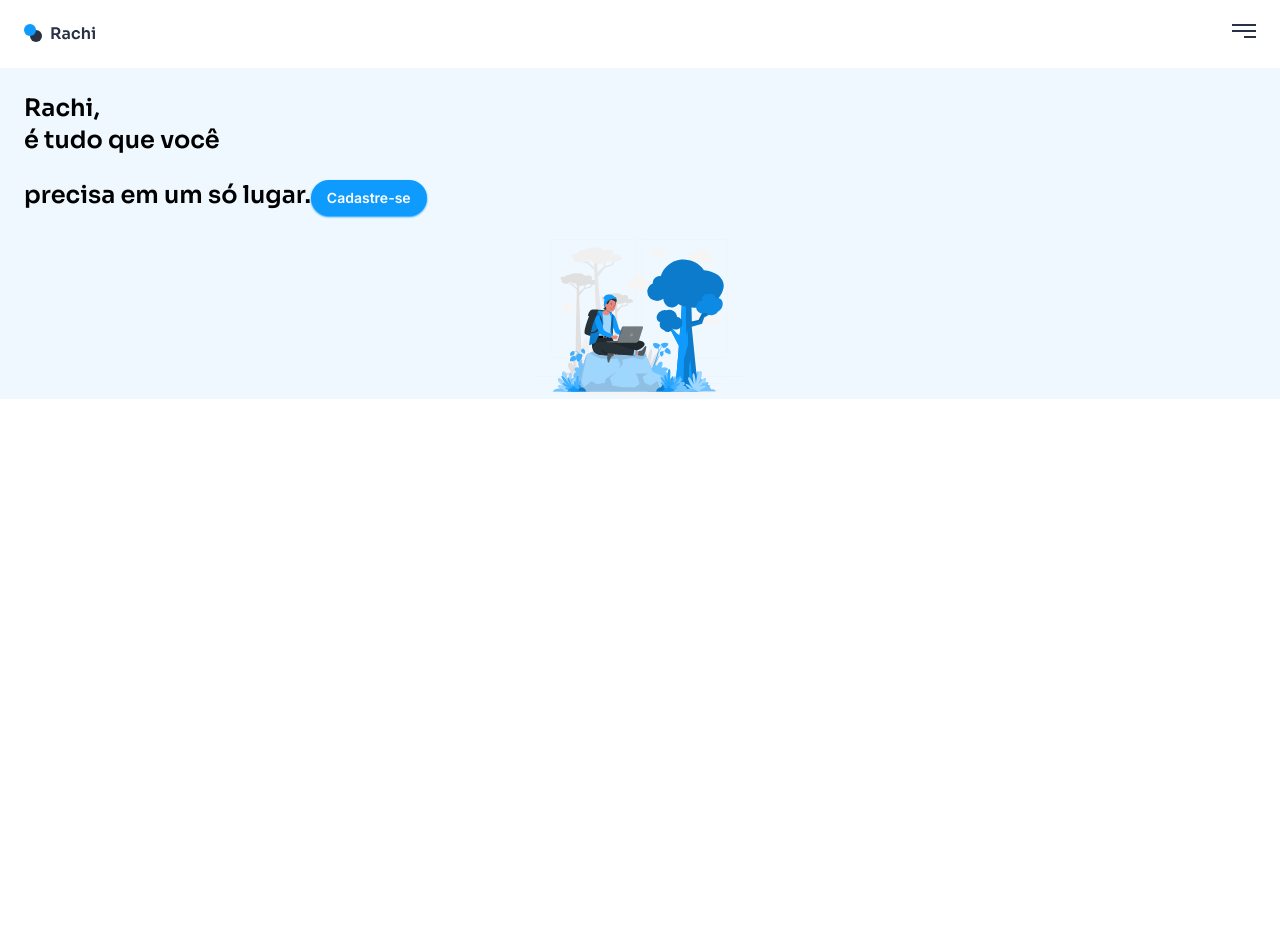
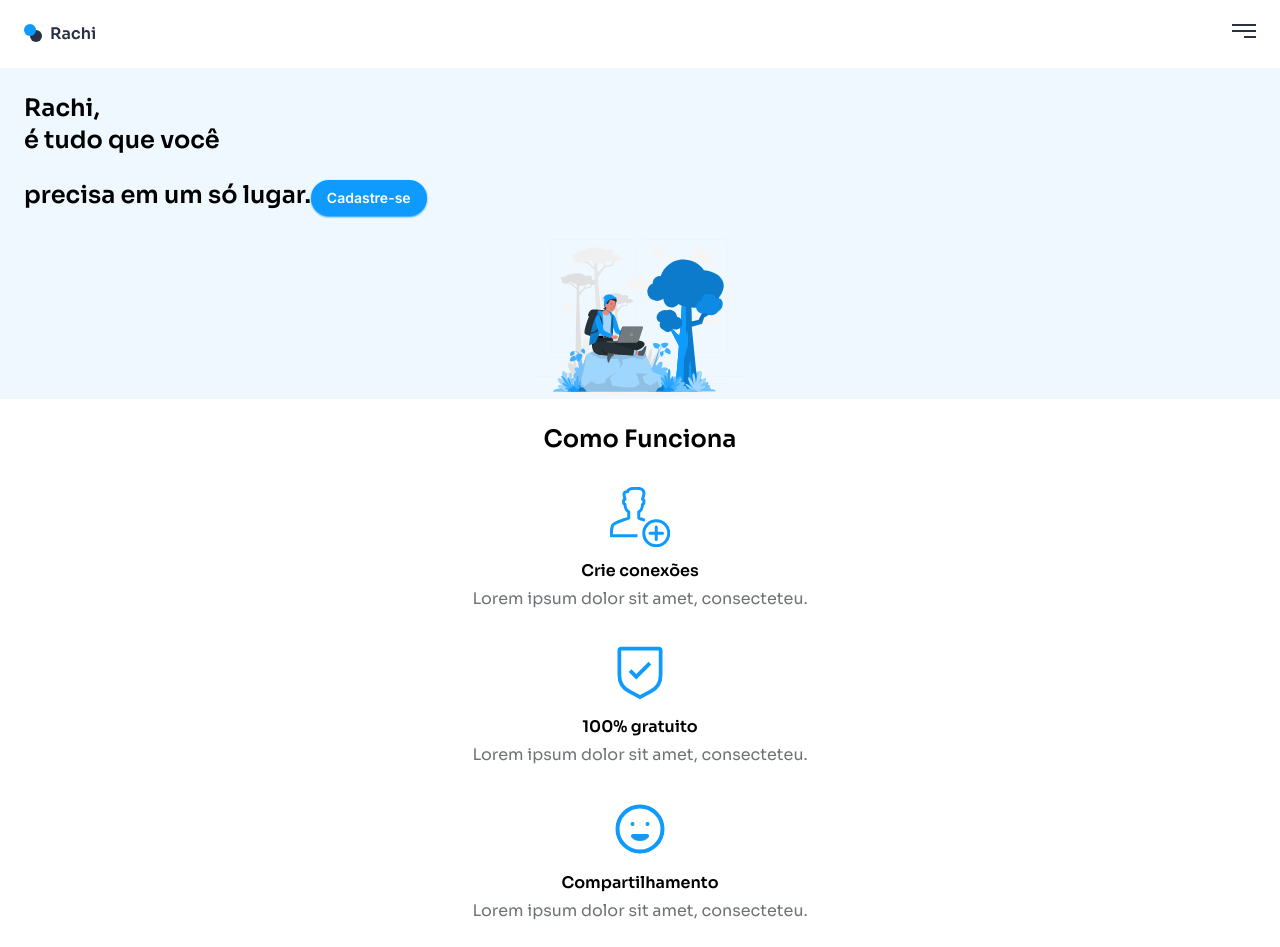
Before and after one commit to pcvp/Rachi, a React (Vite) app: page / in a window 1280 px wide. Before the commit the page ends 800 px from the top, so only its background shows below. Built offline with nearby package versions, Linux system fonts and the light colour scheme.

Commit message:
Section "Como funciona"

```diff
--- /dev/null
+++ b/src/assets/images/CemPorcentoGratuito.tsx
@@ -0,0 +1,22 @@
+function CemPorcentoGratuito() {
+  return (
+    <svg
+      xmlns="http://www.w3.org/2000/svg"
+      width="60"
+      height="60"
+      fill="none"
+      viewBox="0 0 60 60"
+    >
+      <path
+        fill="#0F9AFE"
+        d="M26.25 31.106l-4.856-4.856-2.644 2.644 7.5 7.5 15-15-2.644-2.644L26.25 31.106z"
+      ></path>
+      <path
+        fill="#0F9AFE"
+        d="M30 56.25l-11.58-6.174A20.592 20.592 0 017.5 31.875V7.5a3.754 3.754 0 013.75-3.75h37.5A3.754 3.754 0 0152.5 7.5v24.375a20.591 20.591 0 01-10.92 18.2L30 56.25zM11.25 7.5v24.375a16.847 16.847 0 008.936 14.891L30 52l9.814-5.23a16.847 16.847 0 008.936-14.894V7.5h-37.5z"
+      ></path>
+    </svg>
+  );
+}
+
+export default CemPorcentoGratuito;
--- /dev/null
+++ b/src/assets/images/Compartilhamento.tsx
@@ -0,0 +1,21 @@
+function Compartilhamento() {
+  return (
+    <svg
+      xmlns="http://www.w3.org/2000/svg"
+      width="60"
+      height="60"
+      fill="none"
+      viewBox="0 0 60 60"
+    >
+      <path
+        stroke="#0F9AFE"
+        strokeLinecap="round"
+        strokeLinejoin="round"
+        strokeWidth="4"
+        d="M37.07 37.07a10 10 0 01-14.14 0h14.14zM22.5 25h.025-.025zm15 0h.025-.025zm15 5a22.5 22.5 0 11-45.001 0A22.5 22.5 0 0152.5 30z"
+      ></path>
+    </svg>
+  );
+}
+
+export default Compartilhamento;
--- /dev/null
+++ b/src/assets/images/CrieConexoes.tsx
@@ -0,0 +1,32 @@
+function CrieConexoes() {
+  return (
+    <svg
+      xmlns="http://www.w3.org/2000/svg"
+      width="60"
+      height="60"
+      fill="none"
+      viewBox="0 0 60 60"
+    >
+      <g
+        stroke="#0F9AFE"
+        strokeLinejoin="round"
+        strokeWidth="3"
+        clipPath="url(#clip0_93162_1308)"
+      >
+        <path
+          d="M58.75 46.25a12.5 12.5 0 11-25 0 12.5 12.5 0 0125 0v0z"
+          clipRule="evenodd"
+        ></path>
+        <path strokeLinecap="round" d="M52.5 46.25H40M46.25 40v12.5V40z"></path>
+        <path d="M34.913 33.206c-1.938-.643-4.038-1.33-6.163-2.143v-6.25s3.75-1.544 3.75-7.5c1.956 0 1.956-5.175 0-5.175 0-.575 2.063-4.013 1.25-7.325-1.188-4.75-15.063-4.75-16.25.006-5.919-1.188-2.5 6.706-2.5 7.5-1.956 0-1.956 5 0 5 0 5.956 3.75 7.5 3.75 7.5v6.25c-6.944 2.644-15.219 4.394-16.25 7.5C1.312 42.144 1.25 48.75 1.25 48.75H27.5"></path>
+      </g>
+      <defs>
+        <clipPath id="clip0_93162_1308">
+          <path fill="#fff" d="M0 0H60V60H0z"></path>
+        </clipPath>
+      </defs>
+    </svg>
+  );
+}
+
+export default CrieConexoes;
--- /dev/null
+++ b/src/components/ComoFuncionaSection.tsx
@@ -0,0 +1,36 @@
+import CemPorcentoGratuito from "../assets/images/CemPorcentoGratuito";
+import Compartilhamento from "../assets/images/Compartilhamento";
+import CrieConexoes from "../assets/images/CrieConexoes";
+
+export default function ComoFuncionaSection() {
+  return (
+    <section className="bg-white font-sora  p-6 w-full flex flex-col text-center">
+      <span className="font-semibold text-2xl">Como Funciona</span>
+      <div className="flex justify-center flex-col">
+        <div className="mt-8 text-center flex items-center flex-col">
+          <CrieConexoes />
+          <span className="font-semibold text-md mt-3">Crie conexões</span>
+          <span className="text-md mt-1 text-gray-200">
+            Lorem ipsum dolor sit amet, consecteteu.
+          </span>
+        </div>
+
+        <div className="mt-8 text-center flex items-center flex-col">
+          <CemPorcentoGratuito />
+          <span className="font-semibold text-md mt-3">100% gratuito</span>
+          <span className="text-md mt-1 text-gray-200">
+            Lorem ipsum dolor sit amet, consecteteu.
+          </span>
+        </div>
+
+        <div className="mt-8 text-center flex items-center flex-col">
+          <Compartilhamento />
+          <span className="font-semibold text-md mt-3">Compartilhamento</span>
+          <span className="text-md mt-1 text-gray-200">
+            Lorem ipsum dolor sit amet, consecteteu.
+          </span>
+        </div>
+      </div>
+    </section>
+  );
+}
--- a/src/pages/Home.tsx
+++ b/src/pages/Home.tsx
@@ -1,3 +1,4 @@
+import ComoFuncionaSection from "../components/ComoFuncionaSection";
 import Header from "../components/Header";
 import TudoOQueVocePrecisaSection from "../components/TudoOQueVocePrecisaSection";
 
@@ -6,6 +7,7 @@ export function Home() {
     <>
       <Header />
       <TudoOQueVocePrecisaSection />
+      <ComoFuncionaSection />
     </>
   );
 }
```
